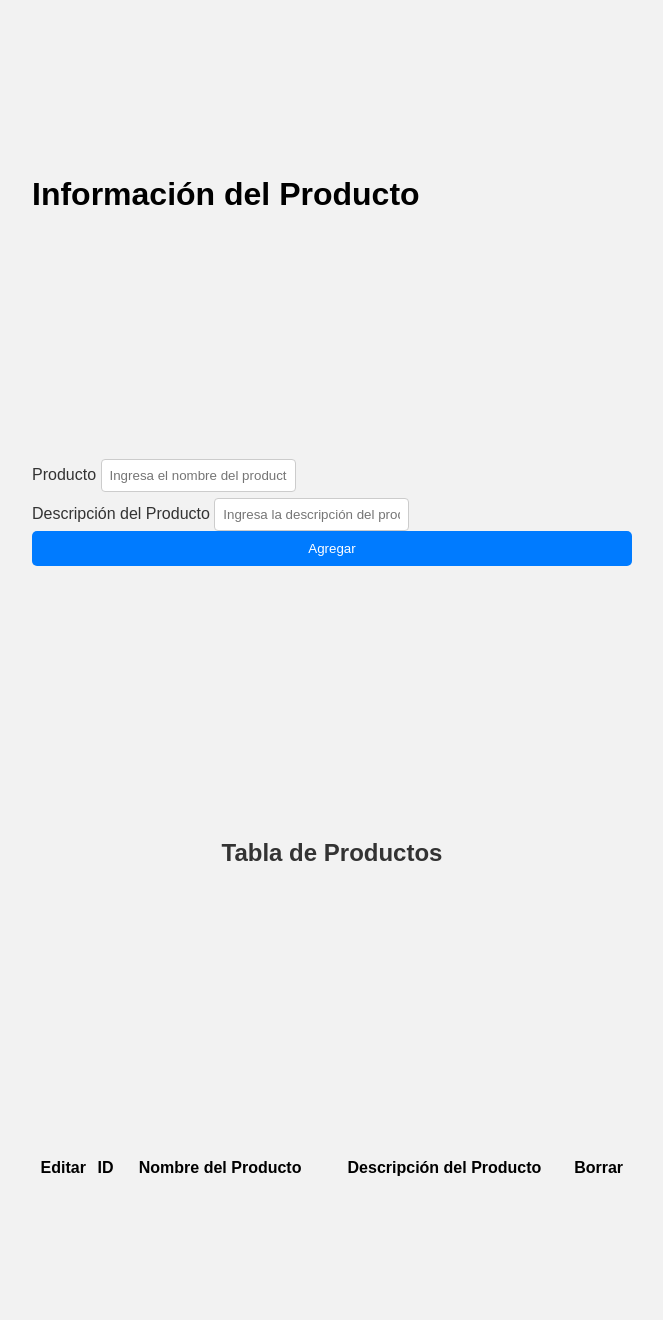
After one commit to IvanVic07/espaciosonado.github.io, a PHP site: page /agregar_producto.html in a window 1280 px wide. The commit adds this page. Shown: the whole page, without its empty margins (308-971 px from the left). Run offline with PHP 8.4, Linux system fonts and the light colour scheme; lists and menus that the app fills with data are empty; some libraries are stand-ins or nearby versions.

Commit message:
Agregar, editar y eliminar productos

```diff
--- /dev/null
+++ b/agregar_producto.html
@@ -0,0 +1,223 @@
+<!DOCTYPE html>
+<html lang="en">
+<head>
+    <meta charset="UTF-8">
+    <meta name="viewport" content="width=device-width, initial-scale=1.0">
+    <link rel="stylesheet" href="css/estilos.css">
+    <title>Document</title>
+</head>
+<body>
+
+    <div class="container mt-5">
+        <h1>Información del Producto</h1>
+        <form>
+            <div class="mb-3">
+                <label for="nombreProducto" class="form-label">Producto</label>
+                <input type="text" class="form-control" id="nombreProducto" placeholder="Ingresa el nombre del producto">
+            </div>
+            <div class="mb-3">
+                <label for="descripcionProducto" class="form-label">Descripción del Producto</label>
+                <input type="text" class="form-control" id="descripcionProducto" placeholder="Ingresa la descripción del producto">
+            </div>
+            <button type="button" class="btn btn-primary" onclick="agregarFila()">Agregar</button>
+        </form>
+    </div>
+
+    <div class="container mt-3">
+        <h2>Tabla de Productos</h2>
+        <table class="table">
+            <thead>
+                <tr>
+                    <th>Editar</th>
+                    <th>ID</th>
+                    <th>Nombre del Producto</th>
+                    <th>Descripción del Producto</th>
+                    <th>Borrar</th>
+                </tr>
+            </thead>
+            <tbody id="tablaProductos">
+
+            </tbody>
+        </table>
+    </div>
+
+    <div class="modal fade" id="editarModal" tabindex="-1" aria-labelledby="editarModalLabel" aria-hidden="true">
+        <div class="modal-dialog">
+            <div class="modal-content">
+                <div class="modal-header">
+                    <h5 class="modal-title" id="editarModalLabel">Editar Producto</h5>
+                    <button type="button" class="btn-close" data-bs-dismiss="modal" aria-label="Close"></button>
+                </div>
+                <div class="modal-body">
+                    <form>
+                        <div class="mb-3">
+                            <label for="idProductoEditar" class="form-label">ID del Producto</label>
+                            <input type="text" class="form-control" id="idProductoEditar">
+                        </div>
+                        <div class="mb-3">
+                            <label for="nombreProductoEditar" class="form-label">Nombre del Producto</label>
+                            <input type="text" class="form-control" id="nombreProductoEditar">
+                        </div>
+                        <div class="mb-3">
+                            <label for="descripcionProductoEditar" class="form-label">Descripción del Producto</label>
+                            <input type="text" class="form-control" id="descripcionProductoEditar">
+                        </div>
+                    </form>
+                </div>
+                <div class="modal-footer">
+                    <button type="button" class="btn btn-secondary" data-bs-dismiss="modal">Cancelar</button>
+                    <button type="button" class="btn btn-primary" onclick="guardarEdicion()">Guardar</button>
+                </div>
+            </div>
+        </div>
+    </div>
+    <script src="js/bootstrap.min.js"></script>
+    <script src="js/jquery-3.7.1.min.js"></script>
+    <script src="https://cdn.jsdelivr.net/npm/bootstrap@5.0.0/dist/js/bootstrap.min.js"></script>
+
+    <script>
+   var productos = [];
+
+   function agregarFila() {
+
+            var nombreProducto = document.getElementById("nombreProducto").value;
+            var descripcionProducto = document.getElementById("descripcionProducto").value;
+
+
+            if (nombreProducto === "" || descripcionProducto === "") {
+                alert("Por favor, completa todos los campos para agregar el producto.");
+                return;
+            }
+
+
+            var productoExistente = productos.find(function(producto) {
+                return producto.nombre === nombreProducto;
+            });
+
+            if (productoExistente) {
+                alert("El producto ya existe.");
+                return;
+            }
+
+
+            var proximoID = encontrarProximoID();
+
+
+            var producto = {
+                id: proximoID,
+                nombre: nombreProducto,
+                descripcion: descripcionProducto
+            };
+
+
+            productos.push(producto);
+
+
+            document.getElementById("nombreProducto").value = "";
+            document.getElementById("descripcionProducto").value = "";
+
+
+            actualizarTabla();
+        }
+
+        function encontrarProximoID() {
+
+            var idsExistente = new Set(productos.map(function(producto) {
+                return producto.id;
+            }));
+
+
+            for (var i = 1; i <= idsExistente.size + 1; i++) {
+                if (!idsExistente.has(i)) {
+                    return i;
+                }
+            }
+        }
+
+        function editarFila(id) {
+
+            var producto = productos.find(function(p) {
+                return p.id === id;
+            });
+
+            if (producto) {
+
+                document.getElementById("nombreProductoEditar").value = producto.nombre;
+                document.getElementById("descripcionProductoEditar").value = producto.descripcion;
+
+
+                document.getElementById("editarModal").setAttribute("data-producto-id", producto.id);
+
+
+                var editarModal = new bootstrap.Modal(document.getElementById('editarModal'));
+                editarModal.show();
+            }
+        }
+
+        function guardarEdicion() {
+
+            var productoId = parseInt(document.getElementById("editarModal").getAttribute("data-producto-id"));
+
+
+            var producto = productos.find(function(p) {
+                return p.id === productoId;
+            });
+
+            if (producto) {
+
+                producto.nombre = document.getElementById("nombreProductoEditar").value;
+                producto.descripcion = document.getElementById("descripcionProductoEditar").value;
+
+
+                var editarModal = new bootstrap.Modal(document.getElementById('editarModal'));
+                editarModal.hide();
+
+
+                actualizarTabla();
+            }
+        }
+
+        function eliminarFila(id) {
+
+            var index = productos.findIndex(function(p) {
+                return p.id === id;
+            });
+
+            if (index !== -1) {
+
+                productos.splice(index, 1);
+
+
+                actualizarTabla();
+            }
+        }
+
+        function actualizarTabla() {
+
+            var tabla = document.getElementById("tablaProductos");
+
+
+            tabla.innerHTML = "";
+
+
+            productos.forEach(function(producto) {
+                var fila = tabla.insertRow();
+
+
+                var cellEditar = fila.insertCell(0);
+                var cellId = fila.insertCell(1);
+                var cellNombreProducto = fila.insertCell(2);
+                var cellDescripcionProducto = fila.insertCell(3);
+                var cellBorrar = fila.insertCell(4);
+
+
+                cellEditar.innerHTML = '<button class="btn btn-warning" onclick="editarFila(' + producto.id + ')">Editar</button>';
+                cellId.innerHTML = producto.id;
+                cellNombreProducto.innerHTML = producto.nombre;
+                cellDescripcionProducto.innerHTML = producto.descripcion;
+                cellBorrar.innerHTML = '<button class="btn btn-danger" onclick="eliminarFila(' + producto.id + ')">Borrar</button>';
+            });
+        }
+    </script>
+</body>
+</html>
--- a/css/estilos.css
+++ b/css/estilos.css
@@ -284,3 +284,50 @@ input[type="submit"]:hover {
     margin-left: auto; /* Esto y la siguiente línea centran el título si tiene un ancho máximo */
     margin-right: auto;
 }
+
+
+body {
+    /* Agrega margen superior al cuerpo para evitar que el botón se superponga al contenido */
+    margin-top: 40px;
+}
+
+#botonGestion {
+    /* Estilo del botón */
+    padding: 10px;
+    background-color: #4CAF50;
+    color: white;
+    border: none;
+    border-radius: 5px;
+    cursor: pointer;
+
+    /* Fija la posición del botón */
+    position: fixed;
+    bottom: 20px;
+    right: 20px;
+}
+
+/* Estilos para la información del producto */
+.container {
+    max-width: 600px;
+    margin: 0 auto;
+}
+
+form {
+    margin-top: 20px;
+}
+
+/* Estilos para la tabla de productos */
+.table {
+    margin-top: 20px;
+}
+
+/* Estilos para el modal de edición */
+#editarModal {
+    color: #333;
+}
+
+/* Ajustes de estilo para los botones en la tabla */
+.btn-warning,
+.btn-danger {
+    margin-right: 5px;
+}
```
Also changed, not shown: index.html (+5 -3 lines).
